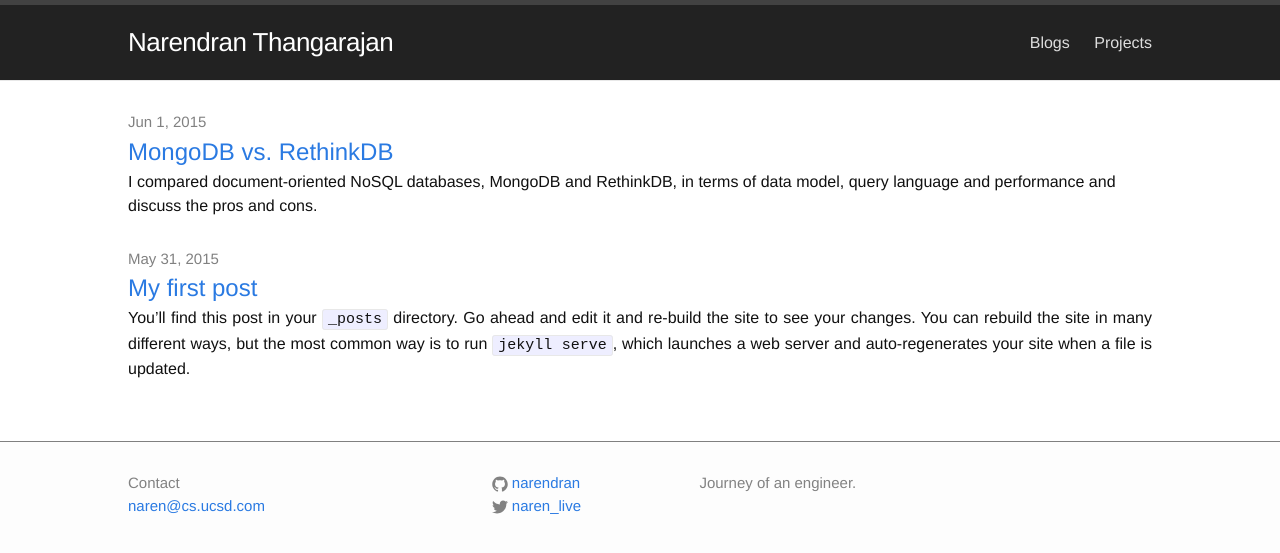
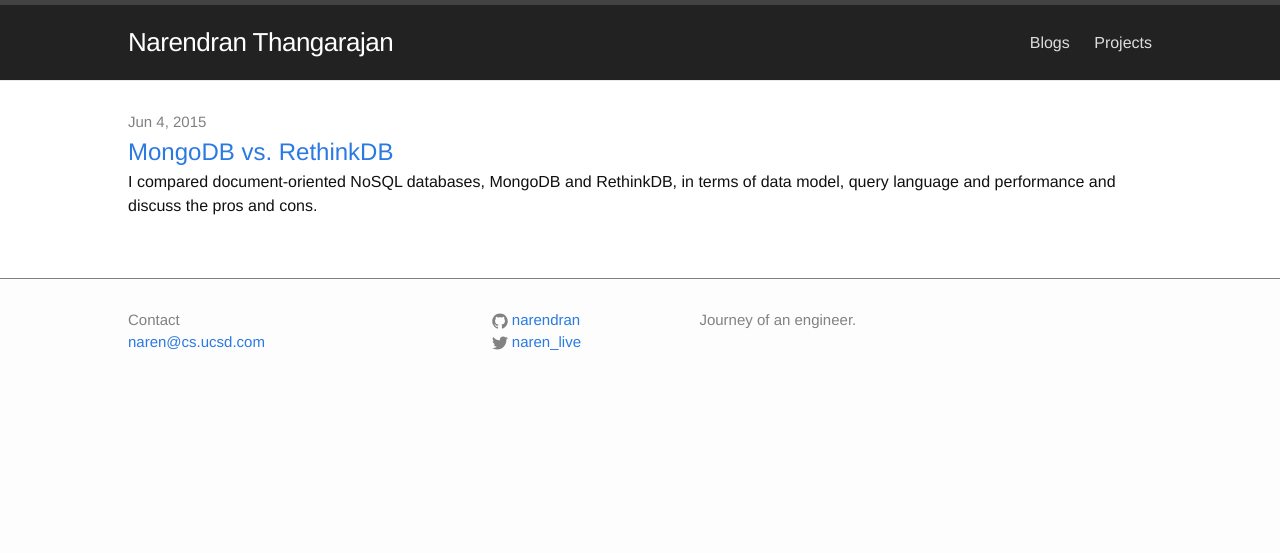
Before and after one commit to narendran/narendran.github.io, a Jekyll site: the page built from blogs.html, in a window 1280 px wide. Shown: the top 553 px of the page. Built offline with Jekyll 4.4.1, drawn with Linux system fonts in a browser that asks for light colours.

Commit message:
Final changes

```diff
--- a/_posts/2015-05-31-welcome-to-jekyll.markdown
+++ /dev/null
@@ -1,25 +0,0 @@
----
-layout: post
-title:  "My first post"
-date:   2015-05-31 14:34:42
-categories: jekyll update
----
-You’ll find this post in your `_posts` directory. Go ahead and edit it and re-build the site to see your changes. You can rebuild the site in many different ways, but the most common way is to run `jekyll serve`, which launches a web server and auto-regenerates your site when a file is updated.
-
-To add new posts, simply add a file in the `_posts` directory that follows the convention `YYYY-MM-DD-name-of-post.ext` and includes the necessary front matter. Take a look at the source for this post to get an idea about how it works.
-
-Jekyll also offers powerful support for code snippets:
-
-{% highlight ruby %}
-def print_hi(name)
-  puts "Hi, #{name}"
-end
-print_hi('Tom')
-#=> prints 'Hi, Tom' to STDOUT.
-{% endhighlight %}
-
-Check out the [Jekyll docs][jekyll] for more info on how to get the most out of Jekyll. File all bugs/feature requests at [Jekyll’s GitHub repo][jekyll-gh]. If you have questions, you can ask them on [Jekyll’s dedicated Help repository][jekyll-help].
-
-[jekyll]:      http://jekyllrb.com
-[jekyll-gh]:   https://github.com/jekyll/jekyll
-[jekyll-help]: https://github.com/jekyll/jekyll-help
--- a/_posts/2015-6-4-mongo-vs-rethink.markdown
+++ b/_posts/2015-6-4-mongo-vs-rethink.markdown
@@ -2,7 +2,7 @@
 layout: post
 title:  "MongoDB vs. RethinkDB"
 excerpt: "I compared document-oriented NoSQL databases, MongoDB and RethinkDB, in terms of data model, query language and performance and discuss the pros and cons."
-date:   2015-06-01 18:00:00
+date:   2015-06-04 16:00:00
 ---
 
 As a student, I prefer building prototypes before building the full-fledged systems. So when it comes to choice of data storage, firstly, I would prefer having no schema enforced on my data since it will almost always change with time. Secondly, once the system is up and running, I would expect robust data collection, efficient querying and easy-to-use analytics systems to make sense of the data. Ever since MongoDB was initially released in 2009, I have always used it for all my personal and research projects. However nowadays, I have started seeing a lot of blog posts which complain about the performance of MongoDB. So in this blog post, I attempt to study and compare document-based databases MongoDB and the recent favorite, RethinkDB, since I am starting to consider RethinkDB for my future projects (despite it has been around since 2012). One common paradigm which I like in both is that they store data in the same way it is (most likely) used in the application layer, i.e. as JSON documents, reducing impedance mismatch in data representation.
```
